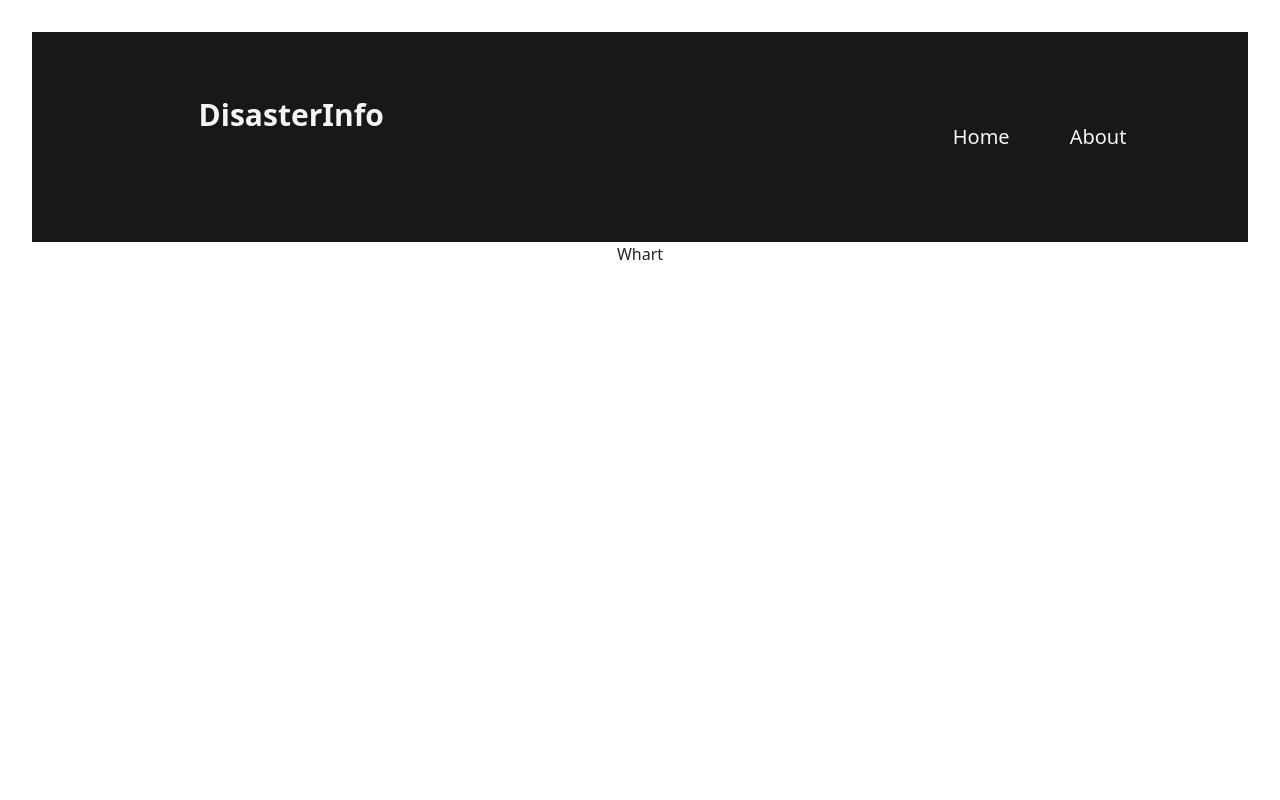
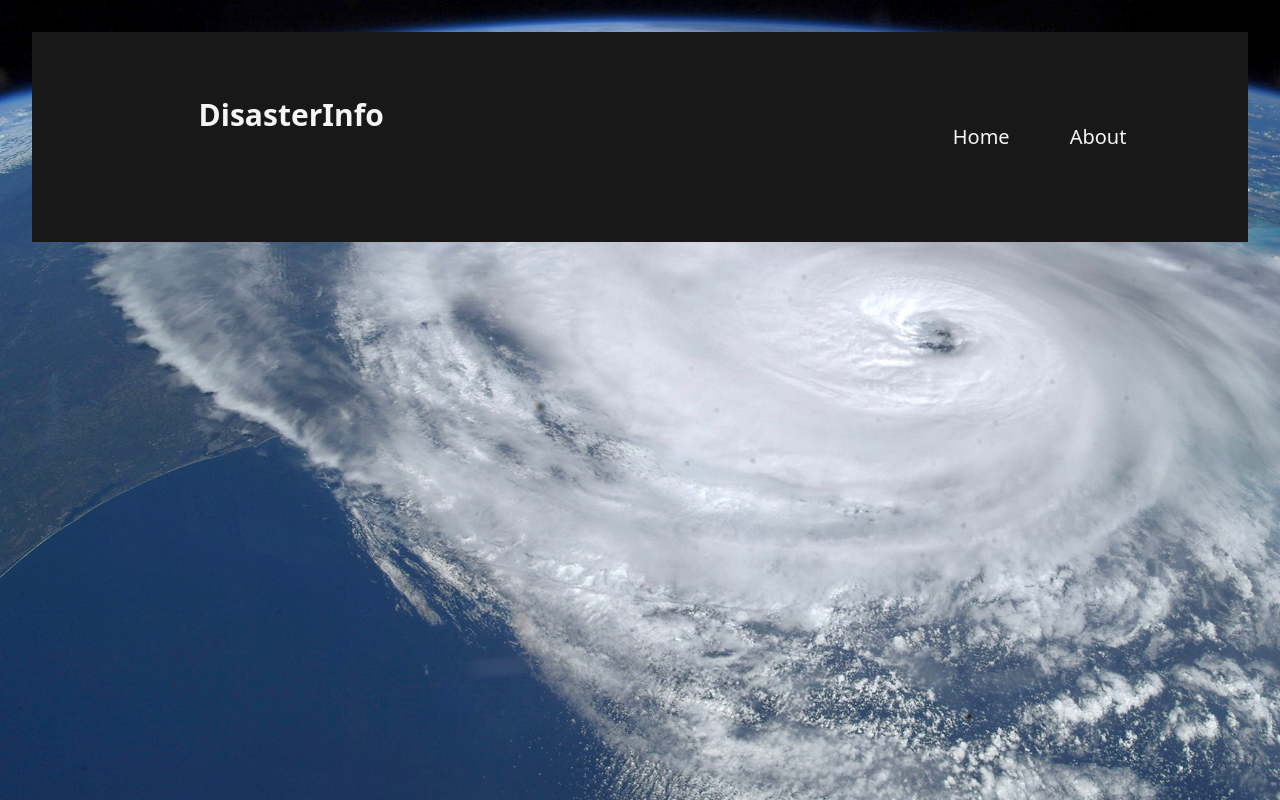
Before and after one commit to gyrfalcon-dev/disaster-info, a React (Vite) app: page / in a window 1280 px wide. Built offline with nearby package versions, Linux system fonts and the light colour scheme.

Commit message:
background component

```diff
--- a/src/App.tsx
+++ b/src/App.tsx
@@ -1,5 +1,6 @@
 import './App.css'
-import Navbar from './components/Navbar'
+import Background from './components/Background/Background'
+import Navbar from './components/Navbar/Navbar'
 
 function App() {
 
@@ -7,8 +8,12 @@ function App() {
     <>
       <div>
         <Navbar/>
-        Whart
       </div>
+      <div>
+        <Background/>
+      </div>
+
+
     </>
   )
 }
--- /dev/null
+++ b/src/components/Background/Background.css
@@ -0,0 +1,9 @@
+.background {
+    background-image: url('../../assets/background.jpg');
+    background-size: cover;
+    position: absolute;
+    top: 0;
+    left: 0;
+    min-height: 100%;
+    min-width: 100%;
+}
--- /dev/null
+++ b/src/components/Background/Background.tsx
@@ -0,0 +1,8 @@
+import './Background.css'
+function Background(){
+  return (
+    <div className="background"></div>
+  );
+}
+
+export default Background
```
Also changed, not shown: src/assets/background.jpg, src/components/Background.tsx (deleted), src/components/Navbar/Navbar.css (renamed from src/components/Navbar.css), src/components/Navbar/Navbar.tsx (renamed from src/components/Navbar.tsx).
